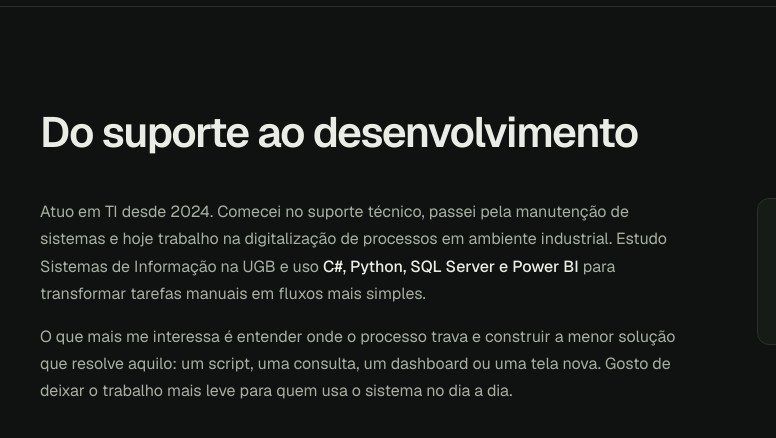
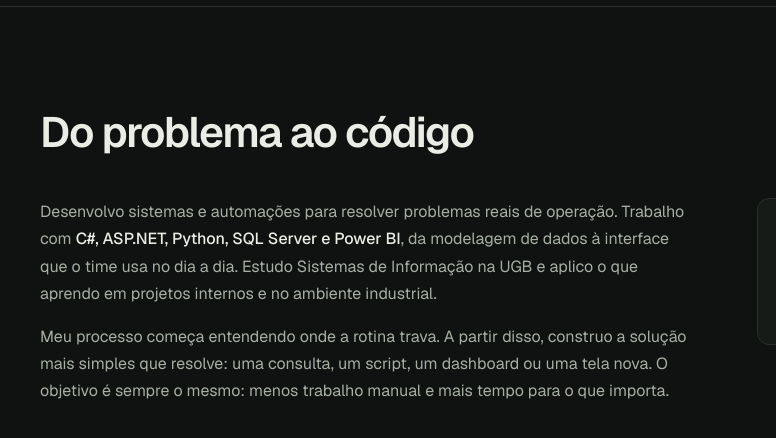
Before and after one commit to ohcarlos/portfolio, a plain HTML site: page index.html in a window 1280 px wide. Shown: the part 624-1062 px from the top of the page, 0-776 px from the left. Drawn offline with Linux system fonts and the light colour scheme.

Commit message:
Atualiza a secao sobre com foco em desenvolvimento

```diff
--- a/index.html
+++ b/index.html
@@ -116,12 +116,12 @@
     <section class="section" id="sobre" aria-labelledby="sobre-title">
       <div class="wrap">
         <div class="section-head">
-          <h2 id="sobre-title">Do suporte ao desenvolvimento</h2>
+          <h2 id="sobre-title">Do problema ao código</h2>
         </div>
         <div class="about-grid">
           <div class="prose" data-reveal>
-            <p>Atuo em TI desde 2024. Comecei no suporte técnico, passei pela manutenção de sistemas e hoje trabalho na digitalização de processos em ambiente industrial. Estudo Sistemas de Informação na UGB e uso <strong>C#, Python, SQL Server e Power BI</strong> para transformar tarefas manuais em fluxos mais simples.</p>
-            <p>O que mais me interessa é entender onde o processo trava e construir a menor solução que resolve aquilo: um script, uma consulta, um dashboard ou uma tela nova. Gosto de deixar o trabalho mais leve para quem usa o sistema no dia a dia.</p>
+            <p>Desenvolvo sistemas e automações para resolver problemas reais de operação. Trabalho com <strong>C#, ASP.NET, Python, SQL Server e Power BI</strong>, da modelagem de dados à interface que o time usa no dia a dia. Estudo Sistemas de Informação na UGB e aplico o que aprendo em projetos internos e no ambiente industrial.</p>
+            <p>Meu processo começa entendendo onde a rotina trava. A partir disso, construo a solução mais simples que resolve: uma consulta, um script, um dashboard ou uma tela nova. O objetivo é sempre o mesmo: menos trabalho manual e mais tempo para o que importa.</p>
           </div>
 
           <aside class="stack-panel" aria-label="Tecnologias do dia a dia" data-reveal>
```
